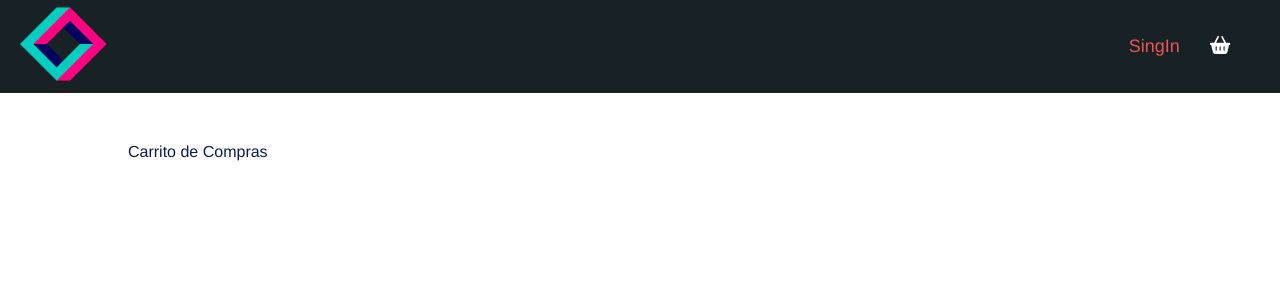
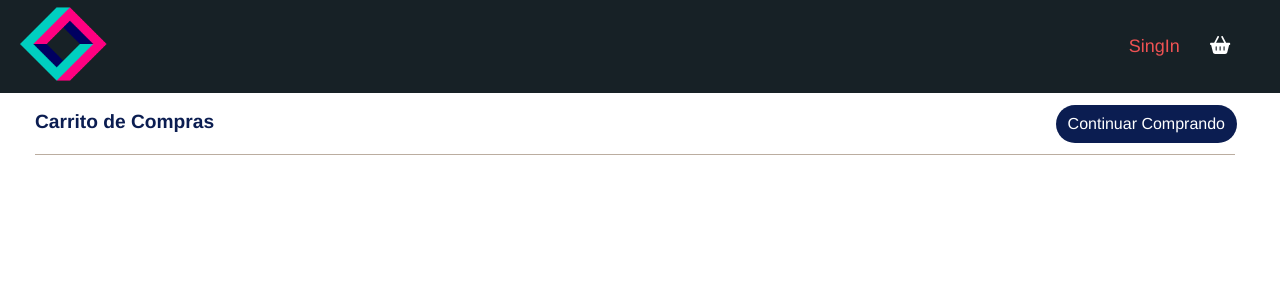
Before and after one commit to Baltasar12/CuboComponentes, a React (Create React App) app: page /cart in a window 1280 px wide. Shown: the top 300 px of the page. Built offline with nearby package versions, Linux system fonts and the light colour scheme.

Commit message:
Commit 8: Agregado CartContext

```diff
--- a/src/App.js
+++ b/src/App.js
@@ -6,6 +6,7 @@ import ItemListContainer from './components/ItemListContainer/ItemListContainer'
 import ItemDetailContainer from './components/ItemDetailContainer/ItemDetailContainer';
 import Home from './components/Home/Home';
 import Cart from './components/Cart/Cart';
+import {StoreProvider} from './components/CartContext/CartContext';
 
 
 
@@ -14,6 +15,7 @@ function App() {
   return (
 
     <>
+    <StoreProvider>
     <BrowserRouter>
       <NavBar/>
       <Routes>
@@ -23,6 +25,7 @@ function App() {
         <Route path='/cart' element={<Cart/>}/>
       </Routes>
     </BrowserRouter>
+    </StoreProvider>
     </>
 
   );
--- a/src/components/Cart/Cart.jsx
+++ b/src/components/Cart/Cart.jsx
@@ -1,12 +1,45 @@
 import React from 'react';
 import './Cart.scss';
+import useCartContext from '../CartContext/CartContext';
+import { Link } from 'react-router-dom';
+import { FontAwesomeIcon } from '@fortawesome/react-fontawesome';
+import { faTrashAlt } from '@fortawesome/free-solid-svg-icons';
 
 const Cart = () => {
-    return(
-        <section className="carritoCompras">
-            <p> Carrito de Compras</p>
-        </section>
+    const {products, removeItem} = useCartContext()
 
-    )
+    const handleRemove = (i) => {
+        removeItem(i.id)
+    }
+
+return(
+    <section className="cart">
+        <div className="heading cf">
+            <h2>Carrito de Compras</h2>
+            <Link to="/" exact>
+                <button className = "continue">Continuar Comprando</button>
+            </Link>
+        </div>
+        <div className="shopping-cart">
+            {products.map((item) => (
+            <div className="product">
+                <div className="product-image">
+                        <img src={item.img} alt={item.id}/>
+                </div>
+                    <div className="product-details">{item.name}</div>
+                <div className="product-quantity">
+                    <input type="text" placeholder={item.quantity}/>
+                </div>
+                    <div className="product-price">{item.price}</div>
+                <div className="product-removal">
+                    <button class="remove-product" onClick={()=>handleRemove(item)}>
+                        <FontAwesomeIcon icon={faTrashAlt} />
+                    </button>
+                </div>
+                    <div className="product-line-price">XXX</div>
+            </div>
+            ))}
+        </div>
+        </section>)
 }
 export default Cart;
--- a/src/components/Cart/Cart.scss
+++ b/src/components/Cart/Cart.scss
@@ -1,17 +1,75 @@
-.carritoCompras{
-    background: #ffffff;
-    color:#0B1D51;
-    font-size: 16px;
-    padding-top: 50px;
+.cart{
+    padding: 0px 30px 30px 20px;
+    font-family: Helvetica, Arial, sans-serif;
+    font-weight: 100;
     width: 100%;
-    height: auto;
+    max-width: 1200px;
     display: block;
-    text-align: center;
-    align-items: center;
+    margin-left: auto;
+    margin-right: auto;
+    .heading{
+        display: flex;
+        justify-content: space-between;
+        color: #0B1D51;
+        padding: 10px 0px ;
+        border-bottom: 1.5px solid #BBADA0;
+        margin-bottom: 15px;
+        .continue{
+            border: none;
+            background: #0B1D51;
+            color: #fff;
+            font-size: 16px;
+            border-radius: 20px;
+            font-family: Helvetica, Arial, sans-serif;
+            padding: 10px;
+            &:hover{
+                background: #A1869E;
+            }
+        }
+    }
+    .shopping-cart{
+        .product {
+            display: grid;
+            grid-template-columns: repeat(6, 180px);
+            justify-content: space-around;
+            align-items: center;
+            text-align: center;
+            margin-bottom: 20px;
+            padding-bottom: 10px;
+            border-bottom: 1px solid #D1C6AD;
 
-    p{
-        display: block;
-        margin-left: auto;
-        margin-right: auto;
+            .product-image {
+                img {
+                    width: 100px;
+                }
+            }
+
+            .product-details {
+                color: #797596;
+                font-weight: bold;
+            }
+
+            .product-price:before{
+                content: 'COP $';
+            }
+            .product-quantity {
+              input {
+                width: 30px;
+                text-align: center;
+                font-size: 18px;
+                font-family: Helvetica, Arial, sans-serif;
+              }
+            }
+
+
+            .remove-product {
+              border: 0;
+              padding: 4px 8px;
+              background-color: #c66;
+              color: #fff;
+              border-radius: 3px;
+            }
+
+        }
     }
 }
--- /dev/null
+++ b/src/components/CartContext/CartContext.jsx
@@ -0,0 +1,37 @@
+import React, {createContext, useState, useContext} from 'react'
+
+const StoreContext = createContext()
+const useCartContext = () => useContext(StoreContext)
+
+
+export const StoreProvider = ({children}) =>{
+
+    const [products, setProducts] = useState([])
+
+    const addItem = (item, quantity) => {
+        const inCartList = products.find((i) => i.id === item.id)
+
+        if(inCartList){
+            inCartList.quantity += quantity
+            setProducts([...products])
+        } else {
+            setProducts([...products, {...item, quantity}])
+        }
+    }
+
+    const removeItem = (id) => {
+        products.splice(
+            products.findIndex((i) => i.id === id), 1
+        )
+        setProducts([...products])
+    }
+
+    return(
+        <StoreContext.Provider
+        value = {{ products, addItem, removeItem }}>
+            {children}
+        </StoreContext.Provider>
+    )
+
+}
+export default useCartContext
--- a/src/components/ItemDetail/ItemDetail.jsx
+++ b/src/components/ItemDetail/ItemDetail.jsx
@@ -1,14 +1,17 @@
+import './ItemDetail.scss';
 import React, {useState} from 'react';
 import {Link} from 'react-router-dom';
 import ItemCount from "../Contador/ItemCount";
-import './ItemDetail.scss'
+import useCartContext from '../CartContext/CartContext';
 
-const ItemDetail = ({item: { id, name, description, img, price }}) => {
+const ItemDetail = ({item}) => {
   const stocks = 10
-  const initial = 0
+  const initial = 1
   const [stock, setSotck] = useState(stocks)
   const [count, setCount] = useState(initial)
   const [add, setAdd] = useState(false)
+  const [quantity, setQuantity] = useState(0)
+  const { addItem } = useCartContext()
 
   const increase = () => {
       if(count < stocks){
@@ -24,22 +27,30 @@ const ItemDetail = ({item: { id, name, description, img, price }}) => {
       }
   }
 
-  const onAdd = () =>{
+  const onAdd = () => {
       if (count <= stocks){
         setAdd(true)
+        setQuantity(count)
+    }console.log(quantity)
   }
+
+  const addToCart = () => {
+      addItem(item, quantity)
+      console.log(quantity)
   }
+
+
   return (
+
       <div className="card-product-detail">
           <div className="img-detail">
-        <img src={img} alt={id} width="350" />
+              <img src={item.img} alt={item.id} width="350" />
           </div>
           <div className="info-detail">
-    <h3>{name}</h3>
-      <p className="card-description">{description}</p>
-      <p className="card-price">{price}</p>
-      <p>Unidades Disponibles: {stock}</p>
-        {add ? <Link to= {'/cart'}><button className="btn-finalizar">Comprar Ahora</button></Link> :
+              <h3>{item.name}</h3>
+              <p className="card-description">{item.description}</p>
+              <p className="card-price">{item.price}</p>
+              <p>Unidades Disponibles: {stock-initial}</p>
               <ItemCount stock={stocks}
                   initial={initial}
                   count={count}
@@ -47,9 +58,11 @@ const ItemDetail = ({item: { id, name, description, img, price }}) => {
                   decrease={decrease}
                   onAdd={onAdd}
                   />
-        }
+              {add ? <Link to= {'/cart'}><button className="btn-finalizar" onClick={addToCart}>Comprar Ahora</button></Link> : null}
+
           </div>
       </div>
+
   )
 }
 
--- a/src/components/ItemDetail/ItemDetail.scss
+++ b/src/components/ItemDetail/ItemDetail.scss
@@ -40,7 +40,7 @@
             font-weight: 300;
             border-radius: 5px;
             font-size: .875em;
-            margin-top: 3.35rem;
+            margin-top: 0.45rem;
             background-color: #ff793f;
             color: black;
             width: 300px;
--- a/src/components/ItemDetailContainer/ItemDetailContainer.jsx
+++ b/src/components/ItemDetailContainer/ItemDetailContainer.jsx
@@ -2,6 +2,8 @@ import React, {useState, useEffect} from 'react';
 import {useParams} from "react-router-dom";
 import Products from '../../listProducts';
 import ItemDetail from '../ItemDetail/ItemDetail' ;
+
+
 
 const getItem = (productId) => {
     return new Promise(result =>  setTimeout(() =>
@@ -22,13 +24,13 @@ const ItemDetailContainer = () => {
         setItem(product);
         setLoading(false)
     });
-    },
-    [productId])
+
+}, [productId])
 
 
 return(
     <>
-    {loading ? "Cargando Informacion..." : <ItemDetail item={item} />}
+    {loading ? "Cargando Información..." : <ItemDetail item={item} />}
     </>
 )
 }
--- a/src/listProducts.js
+++ b/src/listProducts.js
@@ -4,24 +4,28 @@ const products = [
         name:"MacBook",
         description:"Los nuevos MacBook son 'la expresión última de lo que los nuevos Mac pueden hacer'",
         img: 'https://carrello.com.ar/ecom/wp-content/uploads/2021/11/LD0005898603_1_0005900594.jpg',
+        price:"1.200"
     },
     {
         id: 2,
         name:"Teclado mecanico",
         description:"Cuentan con switches red que son orientados al gaming",
         img:'https://http2.mlstatic.com/D_NQ_NP_753805-MLA43449126379_092020-O.jpg',
+        price:"600"
     },
     {
         id: 3,
         name:"Auriculares Gamer",
         description:"Con un mejor sonido. Tambien cuentan con sistema 7.1",
         img: 'https://s3-sa-east-1.amazonaws.com/saasargentina/Ozse0Uu8FusJYPaJehNX/imagen',
+        price:"700"
     },
     {
         id: 4,
         name:"Mouse Gamer",
         description:"Con mejor sensor óptico para mayor reacción",
         img:'https://s3-sa-east-1.amazonaws.com/saasargentina/V3UtupVxUiwzEHYUw9dN/imagen',
+        price:"450"
     }
 ]
 
```
Lines whose indentation alone changed are shown as unchanged.
